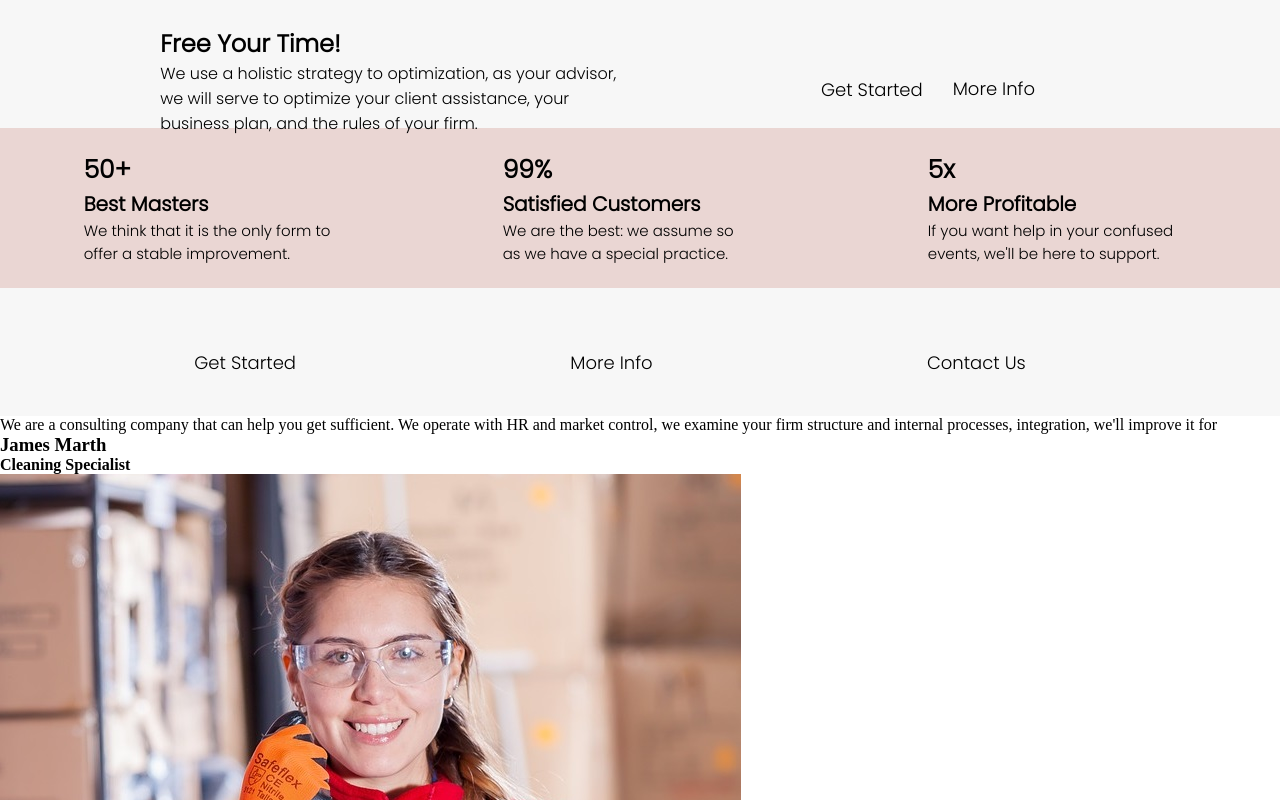
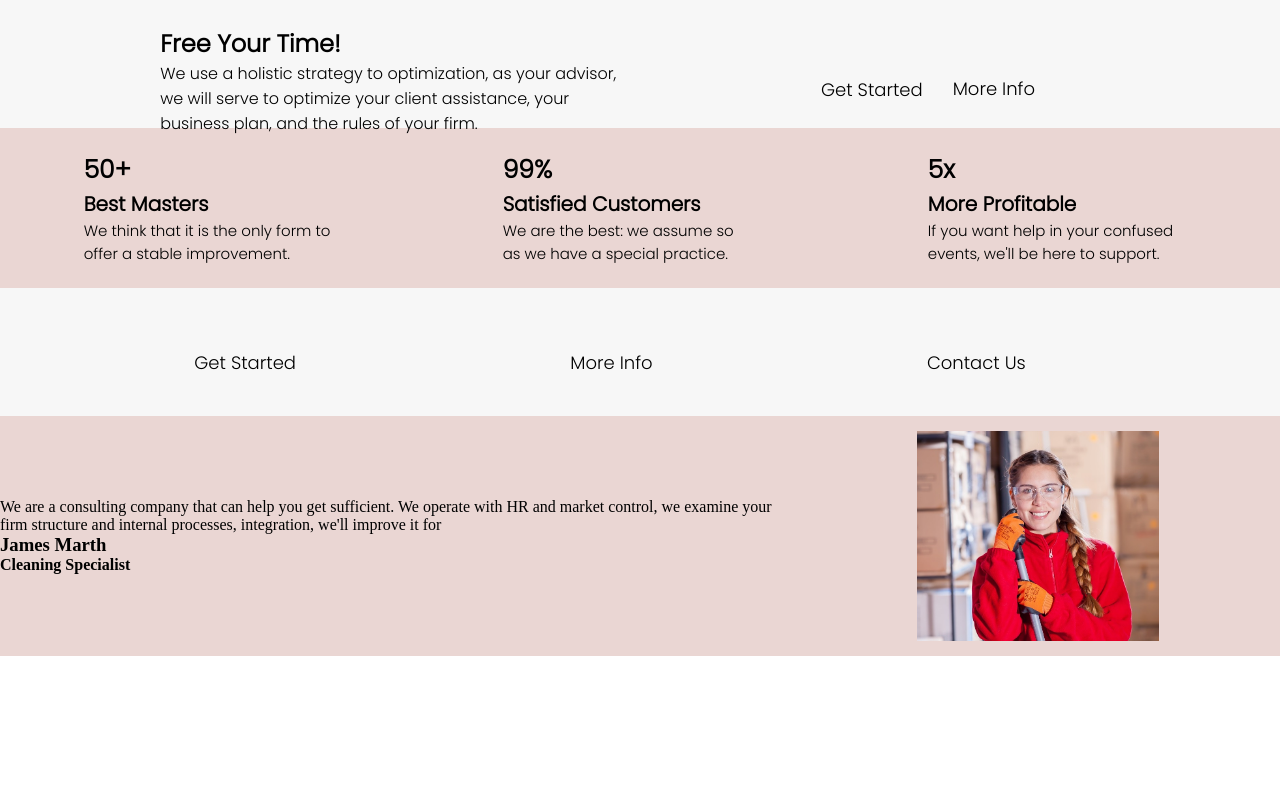
Before and after one commit to JoshuasProgramming/Clean-Us, a plain HTML site: page index.html in a window 1280 px wide. Shown: the top 800 px of the page. Drawn offline with Linux system fonts and the light colour scheme.

Commit message:
Started to position section-4-image-container

```diff
--- a/style.scss
+++ b/style.scss
@@ -148,3 +148,25 @@
         }
     }
 }
+
+.section-4{
+    background: #ead6d3;
+    display: flex;
+    align-items: center;
+    justify-content: center;
+    height:30vh;
+
+    .section-4-image-container{
+        display: flex;
+        align-items: center;
+        justify-content: center;
+        flex-direction: row;
+        max-width: -webkit-fill-available;
+
+        img{
+            width: -webkit-fill-available;
+            height: auto;
+            width: 50%;
+        }
+    }
+}
```
Also changed, not shown: style.css, 1 other file.
